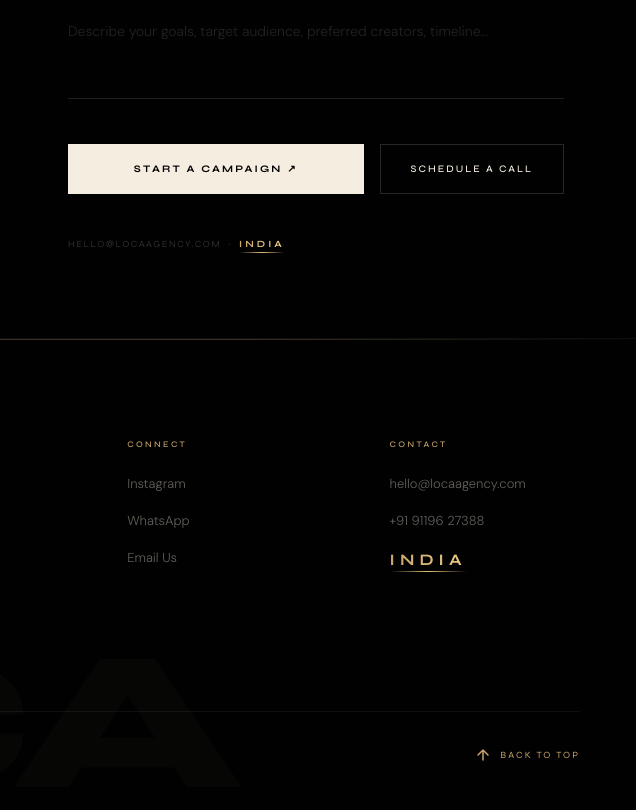
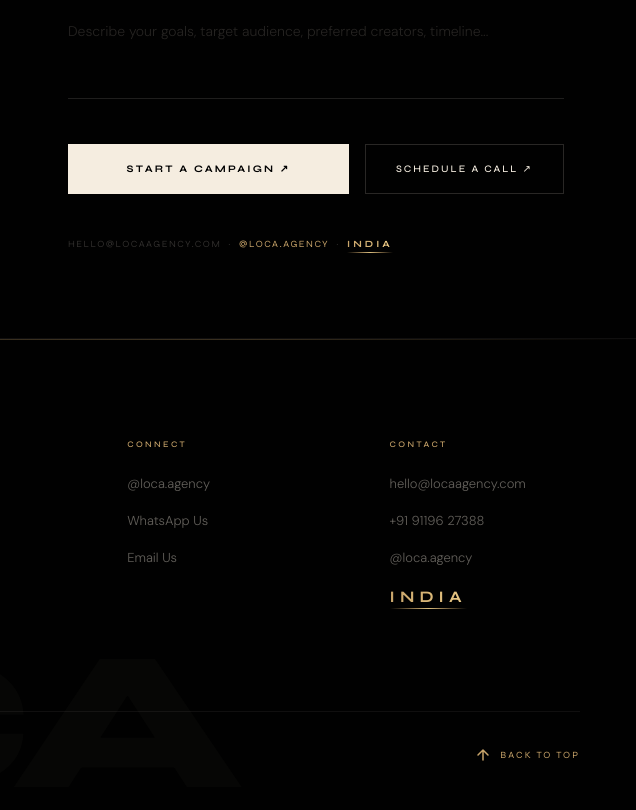
Before and after one commit to learningtoimprovise-hub/loca-, a website: page public/index.html in a window 1280 px wide. Shown: the part 7399-8209 px from the top of the page, 644-1280 px from the left. Drawn offline with nearby package versions, Linux system fonts and the light colour scheme.

Commit message:
Update index.html

```diff
--- a/public/index.html
+++ b/public/index.html
@@ -1,4 +1,3 @@
-
 <!DOCTYPE html>
 <html lang="en">
 <head>
@@ -1338,10 +1337,10 @@ footer::before {
       <div class="fg"><label class="flbl">Tell Us About Your Campaign</label><textarea name="message" class="fi fta" placeholder="Describe your goals, target audience, preferred creators, timeline..."></textarea></div>
       <div class="fbr">
         <button type="submit" class="btp" id="sbtn"><span id="slbl">Start a Campaign ↗</span></button>
-        <a href="tel:+919119627388" class="bto">Schedule a Call</a>
+        <a href="https://wa.me/919119627388?text=Hi%20LOCA%20Agency%2C%20I%27d%20like%20to%20schedule%20a%20call%20to%20discuss%20a%20campaign." class="bto" target="_blank">Schedule a Call ↗</a>
       </div>
     </form>
-    <p class="cfn rv d3">hello@locaagency.com &nbsp;·&nbsp; <span class="india-tag">INDIA</span></p>
+    <p class="cfn rv d3">hello@locaagency.com &nbsp;·&nbsp; <a href="https://www.instagram.com/loca.agency" target="_blank" style="color:var(--gold);text-decoration:none;letter-spacing:inherit;">@loca.agency</a> &nbsp;·&nbsp; <span class="india-tag">INDIA</span></p>
   </div>
 </div>
 
@@ -1358,13 +1357,14 @@ footer::before {
       <li><a href="#process">Our Process</a></li><li><a href="#contact">Contact</a></li>
     </ul></div>
     <div class="fc"><h4>Connect</h4><ul>
-      <li><a href="https://www.instagram.com/loca.agency" target="_blank">Instagram</a></li>
-      <li><a href="https://wa.me/919119627388" target="_blank">WhatsApp</a></li>
-      <li><a href="https://mail.google.com/mail/?view=cm&to=hello@locaagency.com" target="_blank">Email Us</a></li>
+      <li><a href="https://www.instagram.com/loca.agency" target="_blank">@loca.agency</a></li>
+      <li><a href="https://wa.me/919119627388?text=Hi%20LOCA%20Agency%2C%20I%27d%20like%20to%20discuss%20a%20campaign%20for%20my%20brand." target="_blank">WhatsApp Us</a></li>
+      <li><a href="mailto:hello@locaagency.com">Email Us</a></li>
     </ul></div>
     <div class="fc"><h4>Contact</h4><ul>
       <li><a href="mailto:hello@locaagency.com">hello@locaagency.com</a></li>
-      <li><a href="tel:+919119627388">+91 91196 27388</a></li>
+      <li><a href="https://wa.me/919119627388?text=Hi%20LOCA%20Agency%2C%20I%27d%20like%20to%20discuss%20a%20campaign%20for%20my%20brand." target="_blank">+91 91196 27388</a></li>
+      <li><a href="https://www.instagram.com/loca.agency" target="_blank">@loca.agency</a></li>
       <li><span class="india-tag">INDIA</span></li>
     </ul></div>
   </div>
@@ -1387,9 +1387,9 @@ footer::before {
       <rect x="2" y="2" width="20" height="20" rx="5"/><circle cx="12" cy="12" r="4.4"/>
       <circle cx="17.5" cy="6.5" r="1.15" fill="currentColor" stroke="none"/>
     </svg>
-    <span class="sdlbl">Instagram</span>
+    <span class="sdlbl">@loca.agency</span>
   </a>
-  <a class="sdic" href="https://wa.me/919119627388?text=Hi%2C%20I%27d%20like%20to%20know%20more%20about%20LOCA%20Agency." target="_blank" aria-label="WhatsApp" data-d="1">
+  <a class="sdic" href="https://wa.me/919119627388?text=Hi%20LOCA%20Agency%2C%20I%27d%20like%20to%20discuss%20a%20campaign%20for%20my%20brand." target="_blank" aria-label="WhatsApp" data-d="1">
     <svg viewBox="0 0 24 24" fill="currentColor"><path d="M17.472 14.382c-.297-.149-1.758-.867-2.03-.967-.273-.099-.471-.148-.67.15-.197.297-.767.966-.94 1.164-.173.199-.347.223-.644.075-.297-.15-1.255-.463-2.39-1.475-.883-.788-1.48-1.761-1.653-2.059-.173-.297-.018-.458.13-.606.134-.133.298-.347.446-.52.149-.174.198-.298.298-.497.099-.198.05-.371-.025-.52-.075-.149-.669-1.612-.916-2.207-.242-.579-.487-.5-.669-.51-.173-.008-.371-.01-.57-.01-.198 0-.52.074-.792.372-.272.297-1.04 1.016-1.04 2.479 0 1.462 1.065 2.875 1.213 3.074.149.198 2.096 3.2 5.077 4.487.709.306 1.262.489 1.694.625.712.227 1.36.195 1.871.118.571-.085 1.758-.719 2.006-1.413.248-.694.248-1.289.173-1.413-.074-.124-.272-.198-.57-.347m-5.421 7.403h-.004a9.87 9.87 0 01-5.031-1.378l-.361-.214-3.741.982.998-3.648-.235-.374a9.86 9.86 0 01-1.51-5.26c.001-5.45 4.436-9.884 9.888-9.884 2.64 0 5.122 1.03 6.988 2.898a9.825 9.825 0 012.893 6.994c-.003 5.45-4.437 9.884-9.885 9.884m8.413-18.297A11.815 11.815 0 0012.05 0C5.495 0 .16 5.335.157 11.892c0 2.096.547 4.142 1.588 5.945L.057 24l6.305-1.654a11.882 11.882 0 005.683 1.448h.005c6.554 0 11.89-5.335 11.893-11.893a11.821 11.821 0 00-3.48-8.413z"/></svg>
     <span class="sdlbl">WhatsApp</span>
   </a>
```
